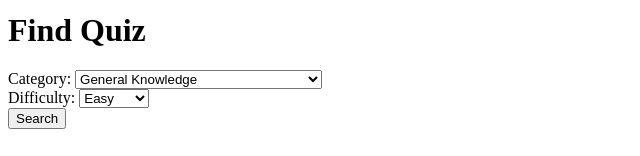
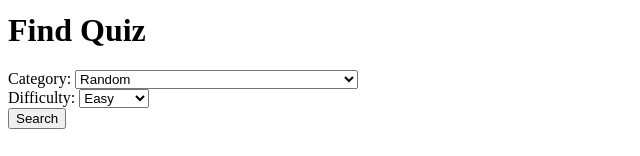
Before and after one commit to vickiwong85/pokequiz, a React app: page / in a window 1280 px wide. Shown: the part 148-304 px from the top of the page, without its empty margins (0-640 px from the left). Built offline with nearby package versions, Linux system fonts and the light colour scheme.

Commit message:
added all categories to find quiz

```diff
--- a/src/components/FindQuiz.jsx
+++ b/src/components/FindQuiz.jsx
@@ -6,6 +6,7 @@ const FindQuiz = (props) => {
       <h1>Find Quiz</h1>
         <label>Category: </label>
         <select onChange={props.changeCategory}>
+          <option value="">Random</option>
           <option value="9" >General Knowledge</option>
           <option value="10">Entertainment: Books</option>
           <option value="11">Entertainment: Film</option>
@@ -14,6 +15,22 @@ const FindQuiz = (props) => {
           <option value="14">Entertainment: Television</option>
           <option value="15">Entertainment: Video Games</option>
           <option value="16">Entertainment: Board Games</option>
+          <option value="17">Science and Nature</option>
+          <option value="18">Science: Computers</option>
+          <option value="19">Science: Mathematics</option>
+          <option value="20">Mythology</option>
+          <option value="21">Sports</option>
+          <option value="22">Geography</option>
+          <option value="23">History</option>
+          <option value="24">Politics</option>
+          <option value="25">Art</option>
+          <option value="26">Celebrities</option>
+          <option value="27">Animals</option>
+          <option value="28">Vehicles</option>
+          <option value="29">Entertainment: Comics</option>
+          <option value="30">Science: Gadgets</option>
+          <option value="31">Entertainment: Japanese Anime and Manga</option>
+          <option value="32">Entertainment: Cartoon and Animations</option>
         </select>
         <br></br>
         <label>Difficulty: </label>
```
